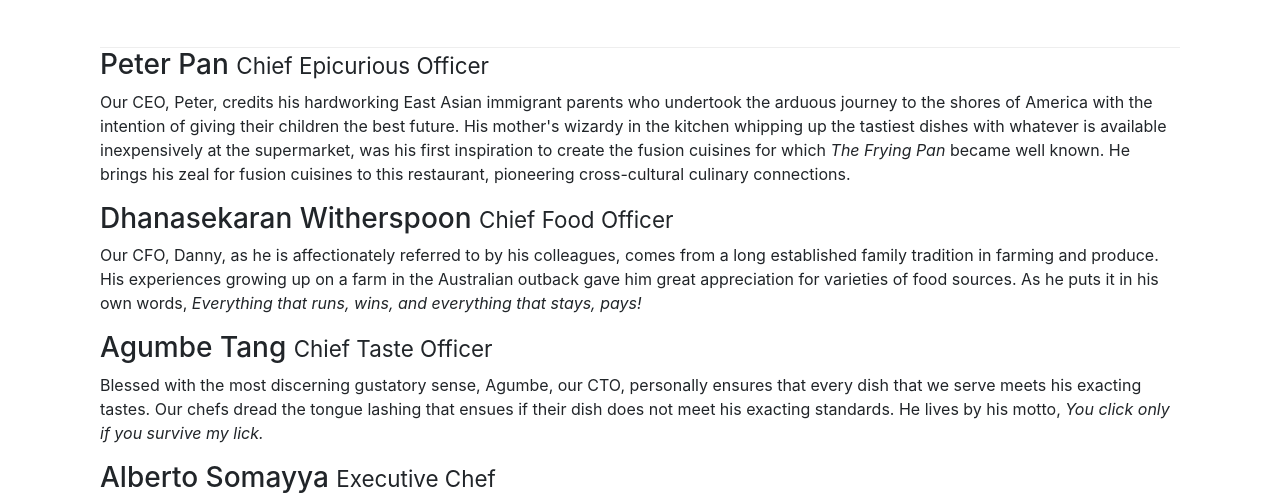
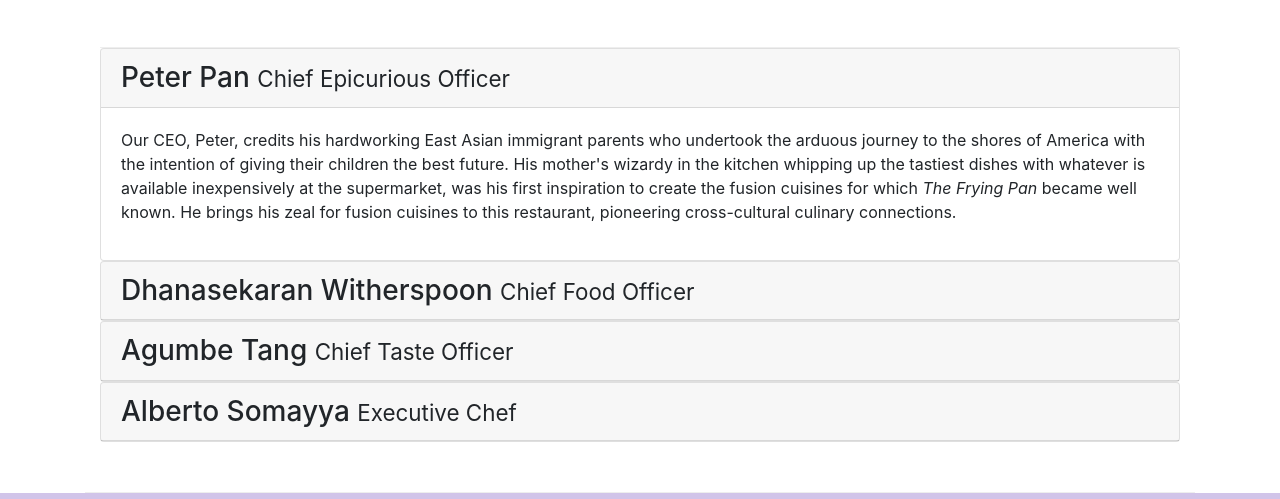
Before and after one commit to CallMeLynn/conFusion, a website: page aboutus.html in a window 1280 px wide. Shown: the part 1384-1883 px from the top of the page. Drawn offline with nearby package versions, Linux system fonts and the light colour scheme.

Commit message:
Accordion

```diff
--- a/aboutus.html
+++ b/aboutus.html
@@ -97,6 +97,7 @@
         <div class="row row-content">
             <div class="col-12">
                 <h2>Corporate Leadership</h2>
+                <div class="accordion">
                     <div class="row row-content">
                         <div class="col-12 col-sm-9">
                             <h2>Fact &amp; Figures</h2>
@@ -143,21 +144,54 @@
 
                         </div>
                     </div>
-                <h3>Peter Pan <small>Chief Epicurious Officer</small></h3>
-                <p class="d-none d-sm-block">Our CEO, Peter, credits his hardworking East Asian immigrant parents who undertook the arduous journey to the shores of America with the intention of giving their children the best future. His mother's wizardy in the kitchen whipping up
-                    the tastiest dishes with whatever is available inexpensively at the supermarket, was his first inspiration to create the fusion cuisines for which
+                    <div class="card">
+                        <div class="card-header" role="tab" id="peterhead">
+                            <h3 class="mb-0"><a data-toggle="collapse" data-target="#peter"> Peter Pan <small>Chief Epicurious Officer</small></a></h3>
+                        </div>
+                        <div class="collapse show" id="peter" data-parent="#accordion">
+                            <div class="card-body">
+                                <p class="d-none d-sm-block">Our CEO, Peter, credits his hardworking East Asian immigrant parents who undertook the arduous journey to the shores of America with the intention of giving their children the best future. His mother's wizardy in the kitchen
+                                    whipping up the tastiest dishes with whatever is available inexpensively at the supermarket, was his first inspiration to create the fusion cuisines for which
                                     <em>The Frying Pan</em> became well known. He brings his zeal for fusion cuisines to this restaurant, pioneering cross-cultural culinary connections.</p>
-                <h3>Dhanasekaran Witherspoon <small>Chief Food Officer</small></h3>
-                <p class="d-none d-sm-block">Our CFO, Danny, as he is affectionately referred to by his colleagues, comes from a long established family tradition in farming and produce. His experiences growing up on a farm in the Australian outback gave him great appreciation for
-                    varieties of food sources. As he puts it in his own words,
+                            </div>
+                        </div>
+                    </div>
+                    <div class="card">
+                        <div class="card-header" role="tab" id="dannyhead">
+                            <h3 class="mb-0"><a data-toggle="collapse" data-target="#danny">Dhanasekaran Witherspoon <small>Chief Food Officer</small></a></h3>
+                        </div>
+                        <div class="collapse" id="danny" data-parent="#accordion">
+                            <div class="card-body">
+                                <p class="d-none d-sm-block">Our CFO, Danny, as he is affectionately referred to by his colleagues, comes from a long established family tradition in farming and produce. His experiences growing up on a farm in the Australian outback gave him great
+                                    appreciation for varieties of food sources. As he puts it in his own words,
                                     <em>Everything that runs, wins, and everything that stays, pays!</em></p>
-                <h3>Agumbe Tang <small>Chief Taste Officer</small></h3>
-                <p class="d-none d-sm-block">Blessed with the most discerning gustatory sense, Agumbe, our CTO, personally ensures that every dish that we serve meets his exacting tastes. Our chefs dread the tongue lashing that ensues if their dish does not meet his exacting standards.
-                    He lives by his motto, <em>You click only if you survive
+                            </div>
+                        </div>
+                    </div>
+                    <div class="card">
+                        <div class="card-header" role="tab" id="agumbehead">
+                            <h3 class="mb-0"><a data-toggle="collapse" data-target="#agumbe">Agumbe Tang <small>Chief Taste Officer</small></a></h3>
+                        </div>
+                        <div class="collapse" id="agumbe" data-parent="#accordion">
+                            <div class="card-body">
+                                <p class="d-none d-sm-block">Blessed with the most discerning gustatory sense, Agumbe, our CTO, personally ensures that every dish that we serve meets his exacting tastes. Our chefs dread the tongue lashing that ensues if their dish does not meet his
+                                    exacting standards. He lives by his motto, <em>You click only if you survive
                         my lick.</em></p>
-                <h3>Alberto Somayya <small>Executive Chef</small></h3>
+                            </div>
+                        </div>
+                    </div>
+                    <div class="card">
+                        <div class="card-header" role="tab" id="albertohead">
+                            <h3 class="mb-0"><a data-toggle="collapse" data-target="#alberto">Alberto Somayya <small>Executive Chef</small></a></h3>
+                        </div>
+                        <div class="collapse" id="alberto" data-parent="#accordion">
+                            <div class="card-body">
                                 <p class="d-none d-sm-block">Award winning three-star Michelin chef with wide International experience having worked closely with whos-who in the culinary world, he specializes in creating mouthwatering Indo-Italian fusion experiences. He says, <em>Put together the cuisines from the two craziest cultures, and you get a
                         winning hit! Amma Mia!</em></p>
+                            </div>
+                        </div>
+                    </div>
+                </div>
             </div>
         </div>
 
--- a/css/style.css
+++ b/css/style.css
@@ -28,3 +28,10 @@ address {
     margin: 0px;
     color: #0f0f0f;
 }
+
+.tab-content {
+    border-left: 1px solid #ddd;
+    border-right: 1px solid #ddd;
+    border-bottom: 1px solid #ddd;
+    padding: 10px;
+}
```
Also changed, not shown: index.html (+4 -1 lines). Lines whose indentation alone changed are shown as unchanged.
